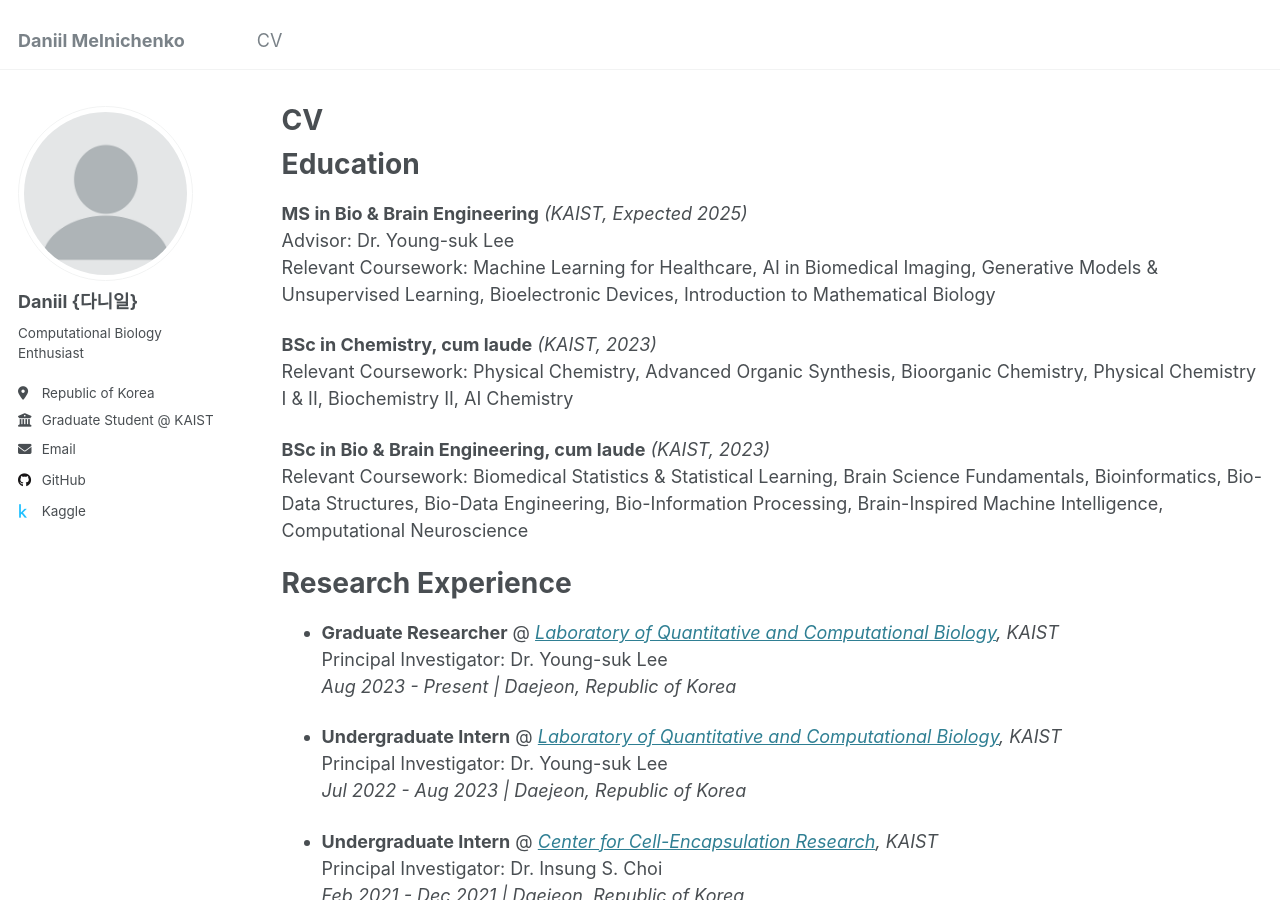
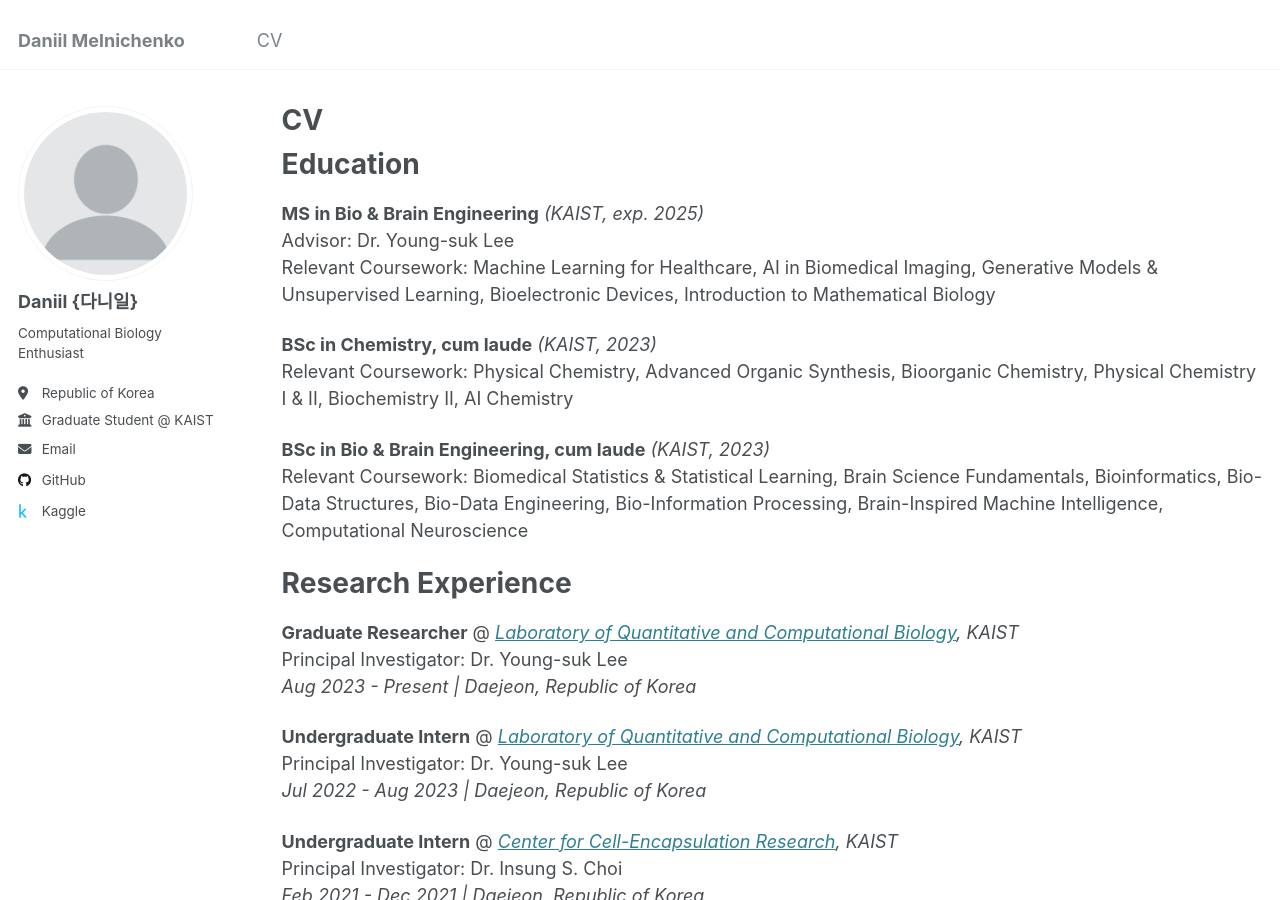
Before and after one commit to daniilmelnichenko/daniilmelnichenko.github.io, a Jekyll site: the page built from _pages/cv.md, in a window 1280 px wide and 900 px high. Built offline with Jekyll 4.4.1, drawn with Linux system fonts in a browser that asks for light colours.

Commit message:
cv update

```diff
--- a/_pages/cv.md
+++ b/_pages/cv.md
@@ -12,7 +12,7 @@ redirect_from:
 Education
 ======
 
-**MS in Bio & Brain Engineering** *(KAIST, Expected 2025)*
+**MS in Bio & Brain Engineering** *(KAIST, exp. 2025)*
   <span style="display: inline-block; width: 100%;">Advisor: Dr. Young-suk Lee</span>
   <span style="display: inline-block; width: 100%;">Relevant Coursework: Machine Learning for Healthcare, AI in Biomedical Imaging, Generative Models & Unsupervised Learning, Bioelectronic Devices, Introduction to Mathematical Biology</span>
 
@@ -25,15 +25,15 @@ Education
 
 Research Experience
 ======
-* **Graduate Researcher** @ *[Laboratory of Quantitative and Computational Biology](https://young.kaist.ac.kr/), KAIST*
+**Graduate Researcher** @ *[Laboratory of Quantitative and Computational Biology](https://young.kaist.ac.kr/), KAIST*
 <span style="display: inline-block; width: 100%;">Principal Investigator: Dr. Young-suk Lee</span>
 <span style="display: inline-block; width: 100%;">*Aug 2023 - Present | Daejeon, Republic of Korea*</span>
 
-* **Undergraduate Intern** @ *[Laboratory of Quantitative and Computational Biology](https://young.kaist.ac.kr/), KAIST*
+**Undergraduate Intern** @ *[Laboratory of Quantitative and Computational Biology](https://young.kaist.ac.kr/), KAIST*
 <span style="display: inline-block; width: 100%;">Principal Investigator: Dr. Young-suk Lee</span>
 <span style="display: inline-block; width: 100%;">*Jul 2022 - Aug 2023 | Daejeon, Republic of Korea*</span>
 
-* **Undergraduate Intern** @ *[Center for Cell-Encapsulation Research](http://cisgroup.kaist.ac.kr/index.html), KAIST*
+**Undergraduate Intern** @ *[Center for Cell-Encapsulation Research](http://cisgroup.kaist.ac.kr/index.html), KAIST*
 <span style="display: inline-block; width: 100%;">Principal Investigator: Dr. Insung S. Choi</span>
 <span style="display: inline-block; width: 100%;">*Feb 2021 - Dec 2021 | Daejeon, Republic of Korea*</span>
 <!--
@@ -43,7 +43,7 @@ Publications
 
 Poster Presentations
 ======
-* **Designing protein-interacting RNA sequences using structure-based generative models** @ *RECOMB, Apr 2025 (upcoming)*
+**Designing protein-interacting RNA sequences using structure-based generative models** @ *RECOMB, Apr 2025 (upcoming)*
 <span style="display: inline-block; width: 100%;">**Daniil Melnichenko\***, Joohyun Cho\*, Jongmin Lim, Dongsup Kim, Young-suk Lee</span>
 
 *\*equal contributions*
```
